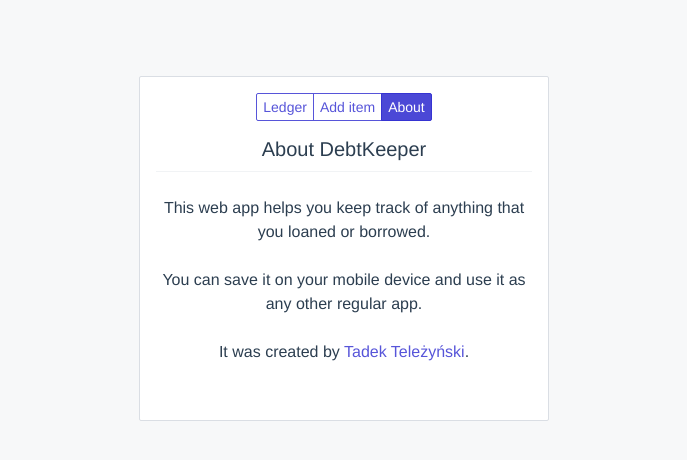
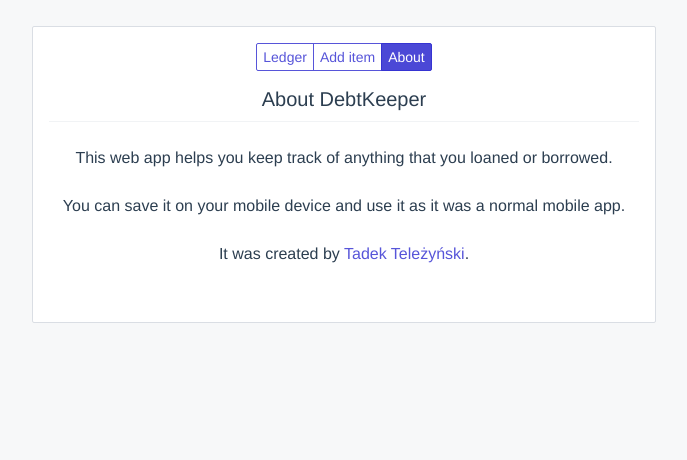
Before and after one commit to tadeoos/debtkeeper, a Vue app in the folder frontend/: page /about in a window 1280 px wide. Shown: the top 460 px of the page, without its empty margins (296-983 px from the left). Built offline with nearby package versions, Linux system fonts and the light colour scheme.

Commit message:
Better styles, add class for overdue ledger items

```diff
--- a/frontend/src/App.vue
+++ b/frontend/src/App.vue
@@ -21,7 +21,7 @@ export default {
   -moz-osx-font-smoothing: grayscale;
   text-align: center;
   color: #2c3e50;
-  margin-top: 60px;
+  margin-top: 10px;
 }
   body {
     background-color: #f7f8f9;
--- a/frontend/src/api/index.js
+++ b/frontend/src/api/index.js
@@ -3,7 +3,6 @@ import axios from 'axios';
 const API_URL = 'http://127.0.0.1:5042';
 
 function tokenHeader(jwt) {
-  console.log('jwt', jwt)
   return {headers: {Authorization: `Bearer: ${jwt}`}}
 }
 
--- a/frontend/src/components/AboutPage.vue
+++ b/frontend/src/components/AboutPage.vue
@@ -1,7 +1,7 @@
 <template>
   <div class="container">
     <div class="columns">
-      <div class="column col-lg-12 col-4 col-mx-auto">
+      <div class="column col-6 col-sm-12 col-mx-auto">
         <div class="panel">
           <div class="panel-header">
             <NavGroup active-el="about"/>
@@ -19,7 +19,7 @@
               This web app helps you keep track of anything that you loaned or borrowed.
             </p>
             <p>
-              You can save it on your mobile device and use it as any other regular app.
+              You can save it on your mobile device and use it as it was a normal mobile app.
             </p>
             <p>
               It was created by <a href="https://tadek.tele.com.pl">Tadek Teleżyński</a>.
--- a/frontend/src/components/AddItem.vue
+++ b/frontend/src/components/AddItem.vue
@@ -24,7 +24,7 @@
                    v-model="what">
           </div>
           <div class="input-group" v-bind:class="{ 'has-error': dueError }">
-            <span class="input-group-addon">When</span>
+            <span class="input-group-addon tooltip tooltip-bottom" data-tooltip="Set a due date for this item">When</span>
             <input class="form-input" id="due" type="date" v-model="due">
             <button class="btn btn-primary" @click.stop.prevent="addDebtItem">add</button>
           </div>
--- a/frontend/src/components/DebtKeeper.vue
+++ b/frontend/src/components/DebtKeeper.vue
@@ -19,7 +19,7 @@
                                                     v-bind:class="sortIconClass"></i>
                   </th>
                   <th @click="sort('due_date')">Due <i v-if="currentSort === 'due_date'"
-                                                  v-bind:class="sortIconClass"></i>
+                                                       v-bind:class="sortIconClass"></i>
                   </th>
                   <th @click="sort('created')">Created <i v-if="currentSort === 'created'"
                                                           v-bind:class="sortIconClass"></i></th>
@@ -27,14 +27,14 @@
                 </tr>
                 </thead>
                 <transition-group name="debt-list" tag="tbody">
-                  <tr v-for="(item, idx) in sortedItems" :key="idx">
+                  <tr v-for="(item, idx) in sortedItems" :key="idx" :class="overdueClass(item)">
                     <td>{{item.kind}}</td>
                     <td>{{item.who}}</td>
                     <td>{{item.what}}</td>
                     <td>{{item.due_date}}</td>
                     <td>{{item.created | humanize}}</td>
                     <td>
-                      <button class="btn btn-sm" @click="resolve(item)">resolve</button>
+                      <button v-if="!item.resolved"  class="btn btn-sm" @click="resolve(item)">resolve</button>
                     </td>
                   </tr>
                 </transition-group>
@@ -43,12 +43,12 @@
             <div class="show-sm">
               <table class="table">
                 <tbody>
-                <tr v-for="(item, idx) in sortedItems" :key="idx">
+                <tr v-for="(item, idx) in sortedItems" :key="idx" :class="overdueClass(item)">
                   <td>
                     <div class="mobile-table-td">
                       <b>{{item.what}}</b> <br>
                       {{item.kind}} to {{item.who}} <br>
-                      due {{item.due}}
+                      due {{item.due_date}}
                     </div>
                   </td>
                   <td>
@@ -111,7 +111,7 @@
           if (a[this.currentSort] > b[this.currentSort]) return modifier;
           return 0;
         });
-      },
+      }
     },
     methods: {
       today: function () {
@@ -127,7 +127,14 @@
         this.currentSort = column;
       },
       resolve: function (item) {
-        this.$store.commit('resolveItem', item);
+        this.$store.dispatch('resolveItem', item);
+      },
+      overdueClass: function (item) {
+        let result = [];
+        if (new Date(item.due_date) < new Date() && !item.resolved){
+          result.push('text-error')
+        }
+        return result;
       }
     },
     mounted: function () {
@@ -142,15 +149,19 @@
       margin: 0 auto;
     }
   }
+
   td, th {
     padding: 5px;
   }
+
   th {
     cursor: pointer;
+
     i {
       margin-bottom: 4px;
     }
   }
+
   .layered-paper {
     padding: 2em 3px;
     @media screen and (min-width: 605px) {
@@ -164,23 +175,29 @@
     0 20px 0 -10px white, /* The third layer */
     0 20px 1px -9px rgba(0, 0, 0, 0.15); /* The third layer shadow */
   }
+
   .input-group {
     margin-bottom: 2px;
   }
+
   .mobile-table-td {
     text-align: left;
   }
+
   .debt-list-enter-active, .debt-list-leave-active {
     transition: all 800ms;
   }
+
   .debt-list-enter, .debt-list-leave-to /* .list-leave-active below version 2.1.8 */
   {
     opacity: 0;
     /*transform: translateY(10px);*/
   }
+
   .fade-enter-active, .fade-leave-active {
     transition: opacity .2s ease-in-out;
   }
+
   .fade-enter, .fade-leave-to {
     opacity: 0
   }
--- a/frontend/src/store/index.js
+++ b/frontend/src/store/index.js
@@ -18,11 +18,9 @@ export default new Vuex.Store({
       state.items = payload.items;
     },
     setUserData(state, payload) {
-      console.log('setUserData payload = ', payload);
       state.userId = payload.id.id
     },
     setJwtToken(state, payload) {
-      console.log('setJwtToken payload = ', payload);
       let token = payload.jwt.token;
       localStorage.setItem(tokenKey, token);
       state.jwt = token
@@ -66,6 +64,9 @@ export default new Vuex.Store({
           .then(response => {
             context.commit('setItems', {items: response.data})
           })
+    },
+    resolveItem(context, item) {
+      console.log("item resolving not implemented");
     }
   },
   getters: {
```
